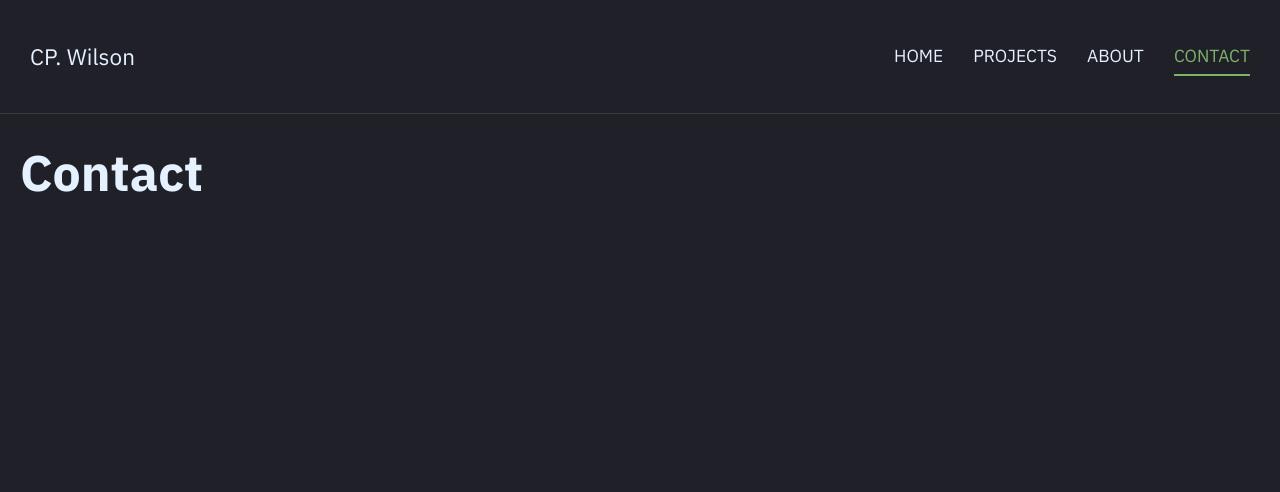
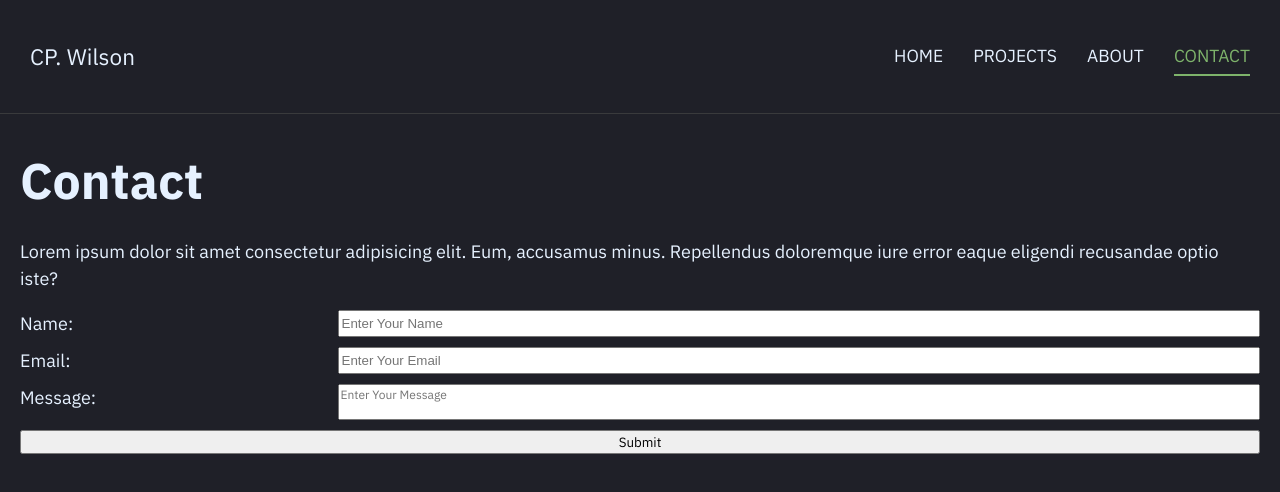
Before and after one commit to cpwilson87/portfolio, a React (Vite) app: page /contact in a window 1280 px wide. Shown: the top 492 px of the page. Built offline with nearby package versions, Linux system fonts and the light colour scheme.

Commit message:
feat: add form component to contact page

```diff
--- a/src/pages/contact.jsx
+++ b/src/pages/contact.jsx
@@ -1,8 +1,57 @@
+import { useState } from 'react';
+
 const Contact = () => {
+	const [name, setName] = useState('');
+	const [email, setEmail] = useState('');
+	const [message, setMessage] = useState('');
+
+	const handleSubmit = (e) => {
+		e.preventDefault();
+		console.log('submit form');
+		console.log({ name, email, message });
+	};
 	return (
-		<div className="">
+		<section>
 			<h1>Contact</h1>
-		</div>
+			<p>
+				Lorem ipsum dolor sit amet consectetur adipisicing elit. Eum, accusamus minus. Repellendus
+				doloremque iure error eaque eligendi recusandae optio iste?
+			</p>
+			<form onSubmit={handleSubmit}>
+				{/* Name */}
+				<label htmlFor="name">Name:</label>
+				<input
+					type="text"
+					required
+					placeholder="Enter Your Name"
+					value={name}
+					id="name"
+					onChange={(e) => setName(e.target.value)}
+				/>
+
+				{/* Email */}
+				<label htmlFor="email">Email:</label>
+				<input
+					type="email"
+					required
+					placeholder="Enter Your Email"
+					value={email}
+					id="email"
+					onChange={(e) => setEmail(e.target.value)}
+				/>
+				{/* Message */}
+				<label htmlFor="message">Message:</label>
+				<textarea
+					required
+					placeholder="Enter Your Message"
+					value={message}
+					id="message"
+					onChange={(e) => setMessage(e.target.value)}
+				/>
+				{/* Submit */}
+				<button type="submit">Submit</button>
+			</form>
+		</section>
 	);
 };
 export default Contact;
--- a/src/styles/index.css
+++ b/src/styles/index.css
@@ -185,6 +185,28 @@ main {
 	padding: 1rem 2rem;
 }
 
+/* Form */
+
+form {
+	display: grid;
+	grid-template-columns: 1fr 3fr;
+	gap: 1rem;
+}
+
+label {
+	display: flex;
+}
+
+form button {
+	grid-column: 1/-1;
+}
+
+textarea {
+	font-family: inherit;
+	font-size: 1.2rem;
+	resize: none;
+}
+
 .underlined {
 	position: relative;
 	text-decoration: none !important;
```
